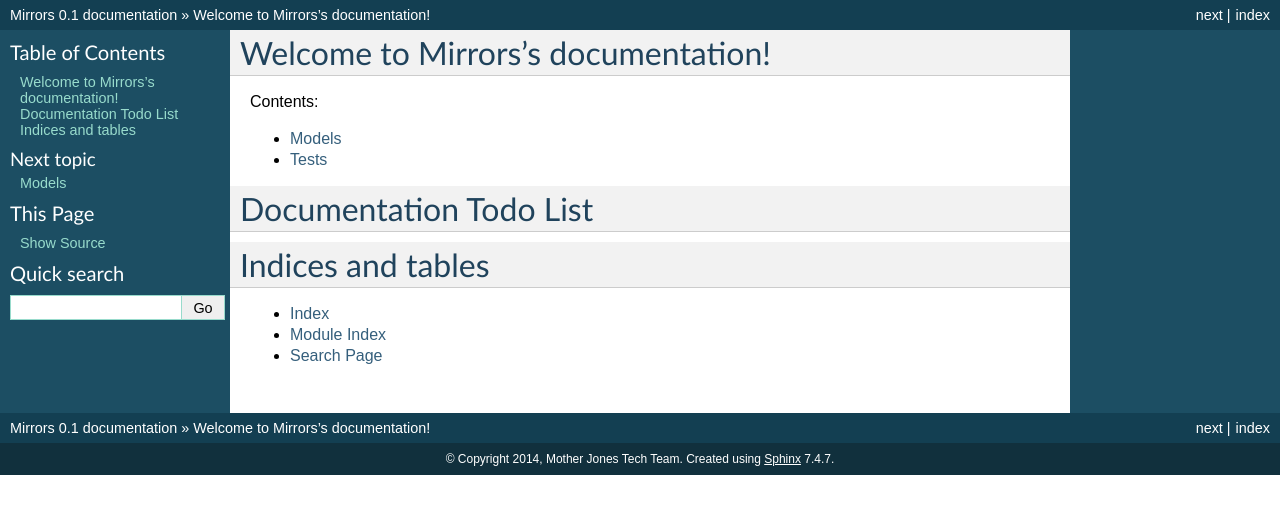
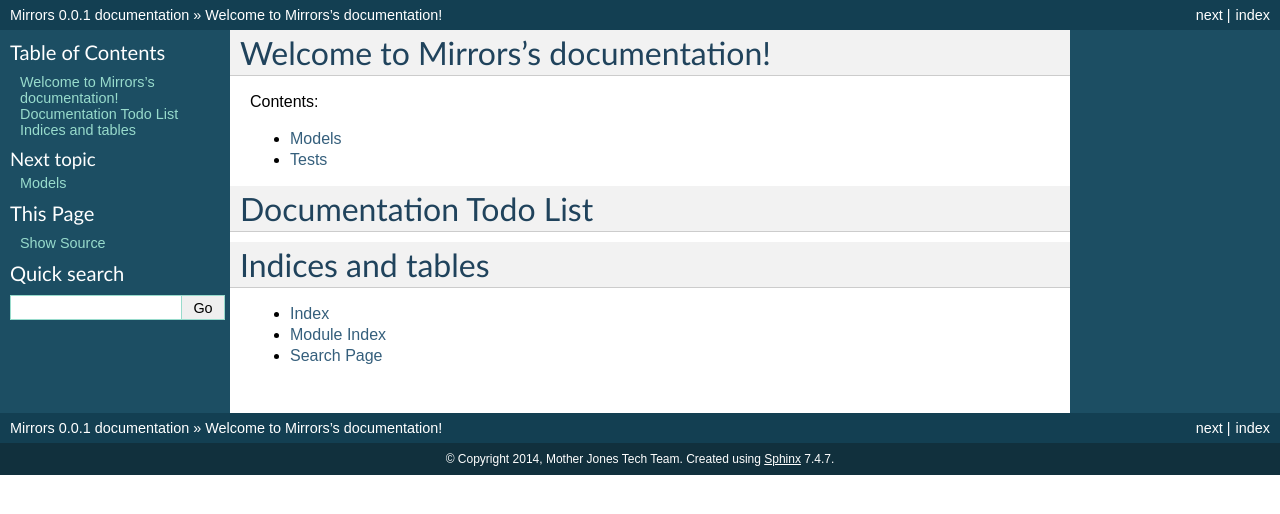
Before and after one commit to motherjones/mirrors, a Sphinx documentation site: the page built from docs/index.rst, in a window 1280 px wide. Shown: the top 514 px of the page. Built offline with Sphinx 7.4.7, drawn with Linux system fonts in a browser that asks for light colours.

Commit message:
updated version number in documentation

```diff
--- a/docs/conf.py
+++ b/docs/conf.py
@@ -62,9 +62,9 @@ copyright = '2014, Mother Jones Tech Team'
 # built documents.
 #
 # The short X.Y version.
-version = '0.1'
+version = '0.0'
 # The full version, including alpha/beta/rc tags.
-release = '0.1'
+release = '0.0.1'
 
 # The language for content autogenerated by Sphinx. Refer to documentation
 # for a list of supported languages.
```
